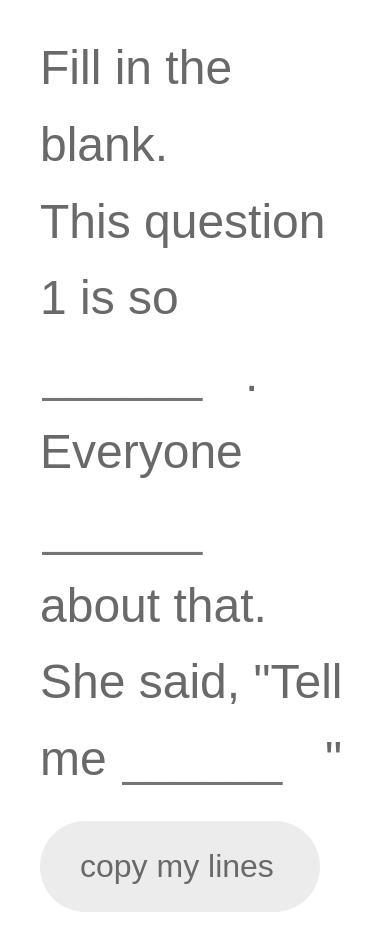
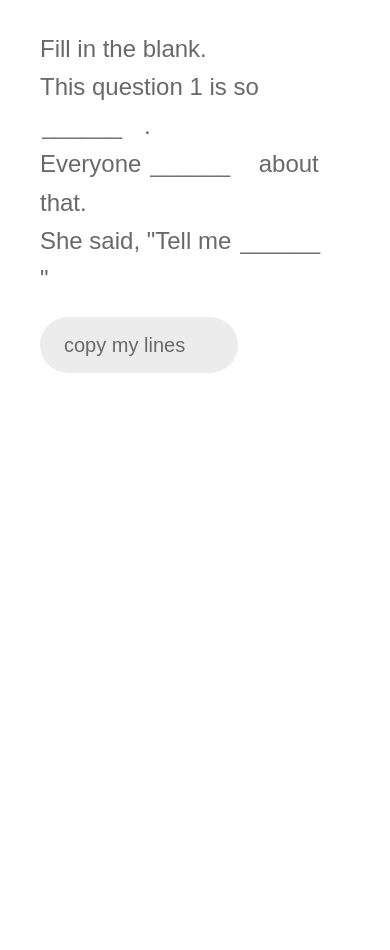
Before and after one commit to kumikokashii/applepiecoffeecake, a React (Create React App) app: page / in a window 390 px wide. Shown: the top 950 px of the page. Built offline with nearby package versions, Linux system fonts and the light colour scheme.

Commit message:
add mobile css

```diff
--- a/src/App.css
+++ b/src/App.css
@@ -2,7 +2,7 @@ body {
   margin: 30px 40px;
   color: #696969;
   font-family: sans-serif;
-  font-size: xxx-large;
+  font-size: 48px;
   font-weight: lighter;
   line-height: 1.6;
 }
@@ -31,7 +31,7 @@ body {
   display: block;
   margin-top: 23px;
   width: 200px;
-  font-size: xx-large;
+  font-size: 32px;
   padding: 20px 40px;
   border-radius: 47px;
   background-color: #ececec;
@@ -53,5 +53,23 @@ body {
 
 .footer {
   margin-top: 2041px;
-  font-size: medium;
+  font-size: 16px;
 }
+
+@media (max-width: 480px) {
+  body {
+    font-size: 24px;
+  }
+
+  .button {
+    margin-top: 18px;
+    width: 150px;
+    font-size: 20px;
+    padding: 12px 24px;
+    border-radius: 31px;
+  }
+
+  .footer {
+    font-size: 17px;
+  }
+}
```
